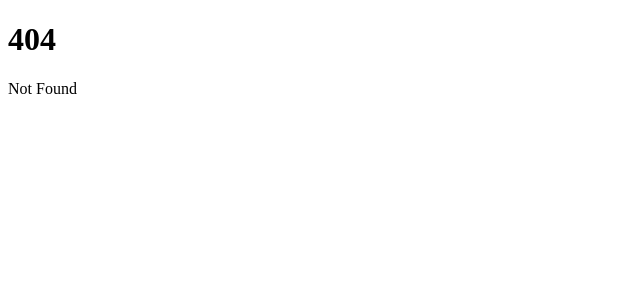
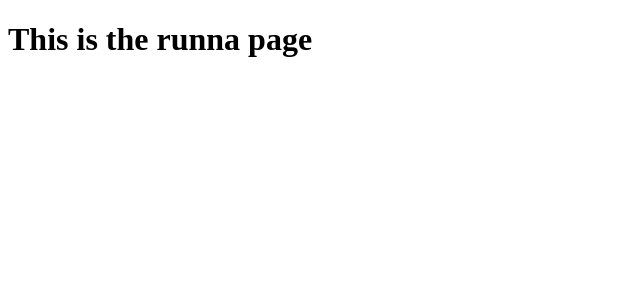
Before and after one commit to yagizakyuz/website, a SvelteKit app: page /runna in a window 1280 px wide. Before the commit this address had no page. Shown: the top 300 px of the page, without its empty margins (0-640 px from the left). Built offline with nearby package versions, Linux system fonts and the light colour scheme.

Commit message:
Updated readme, added 2 new subpage

```diff
--- /dev/null
+++ b/src/routes/about/+page.svelte
@@ -0,0 +1 @@
+<h1>This is an about page</h1>
--- /dev/null
+++ b/src/routes/runna/+page.svelte
@@ -0,0 +1 @@
+<h1>This is the runna page</h1>
--- a/svelte.config.js
+++ b/svelte.config.js
@@ -14,7 +14,7 @@ const config = {
         adapter: adapter({
             pages: 'build',
             assets: 'build',
-            fallback: 'index.html'  // Fallback page
+            fallback: 'index.html'
           }),
     }
 };
```
Also changed, not shown: 2 other files (tests, documents, lock files or other folders).
